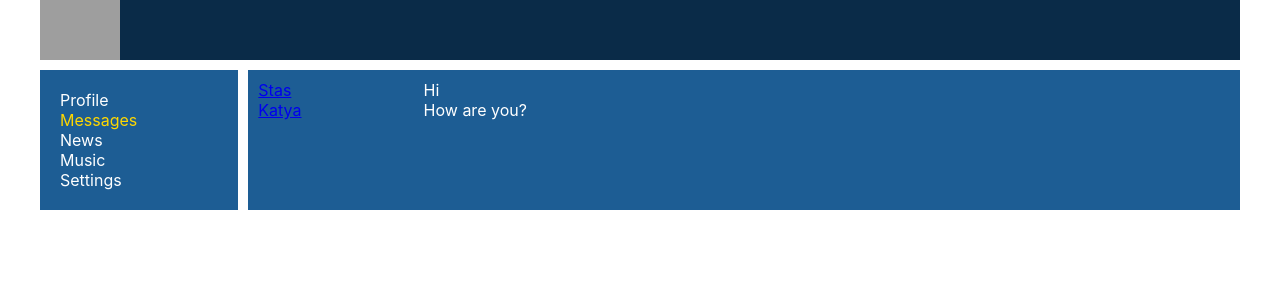
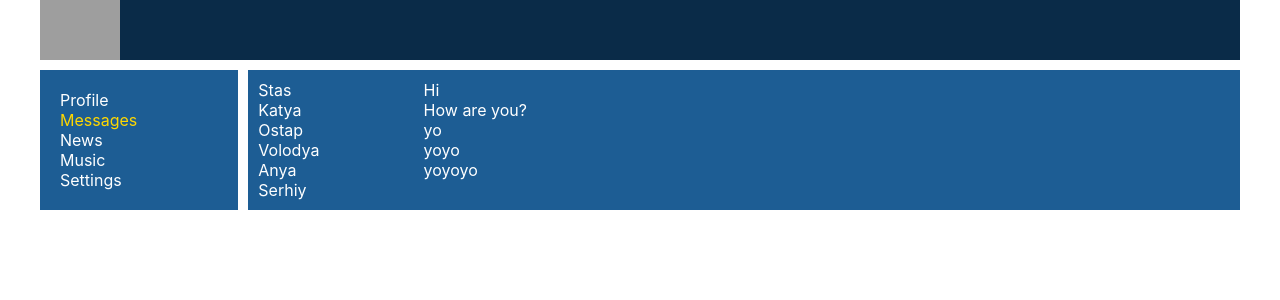
Before and after one commit to postoyevstanislav/my-social-network, a React (Create React App) app: page /dialogs in a window 1280 px wide. Shown: the top 300 px of the page. Built offline with nearby package versions, Linux system fonts and the light colour scheme; grey boxes are pictures that could not be loaded.

Commit message:
no message

```diff
--- a/src/components/Dialogs/Dialogs.jsx
+++ b/src/components/Dialogs/Dialogs.jsx
@@ -2,7 +2,7 @@ import React from "react";
 import style from './Dialogs.module.css'
 import {NavLink} from "react-router-dom";
 
-const dialogsData = [
+const dialogs = [
     {id: 1, name: 'Stas'},
     {id: 2, name: 'Katya'},
     {id: 3, name: 'Ostap'},
@@ -11,7 +11,7 @@ const dialogsData = [
     {id: 6, name: 'Serhiy'}
 ]
 
-const messagesData = [
+const messages = [
     {id: 1, message: 'Hi'},
     {id: 2, message: 'How are you?'},
     {id: 3, message: 'yo'},
@@ -28,21 +28,25 @@ const DialogItem = (props) => {
     </div>)
 }
 const Message = (props) => {
-    return(
+    return (
         <div className={style.message}>{props.message}</div>
     )
 }
+const dialogsElements = dialogs.map(el => {
+    return <DialogItem key={el.id} name={el.name} id={el.id}/>
+})
+const messagesElements = messages.map(el => {
+    return <Message key={el.id} message={el.message}/>
+})
 
 const Dialogs = (props) => {
     return (
         <div className={style.dialogs}>
             <div className={style.dialogsItems}>
-                <DialogItem name={dialogsData[0].name} id={dialogsData[0].id}/>
-                <DialogItem name={dialogsData[1].name} id={dialogsData[1].id}/>
+                {dialogsElements}
             </div>
             <div className={style.messages}>
-                <Message message={messagesData[0].message}/>
-                <Message message={messagesData[1].message}/>
+                {messagesElements}
             </div>
         </div>
     )
--- a/src/components/Dialogs/Dialogs.module.css
+++ b/src/components/Dialogs/Dialogs.module.css
@@ -3,12 +3,14 @@
     grid-template-columns: 2fr 10fr;
 }
 
-.dialog {
-
+.dialog a {
+    color: white;
+    text-decoration: none;
 }
 
 .dialogsItems {
     padding: 10px;
+    color: white;
 }
 .dialogsItems .active {
     color: gold;
@@ -17,7 +19,3 @@
 .messages {
     padding: 10px;
 }
-
-.mesage {
-
-}
--- a/src/components/Profile/MyPosts/MyPosts.jsx
+++ b/src/components/Profile/MyPosts/MyPosts.jsx
@@ -2,10 +2,16 @@ import React from 'react';
 import style from './MyPosts.module.css'
 import Post from "./Post/Post";
 
-const postData = [
+const posts = [
     {id: 1, message: 'Hi, how are you?', likesCount: 10},
-    {id: 2, message: 'It\'s my first post', likesCount: 15}
+    {id: 2, message: 'It\'s my first post', likesCount: 15},
+    {id: 3, message: 'Ciao bello', likesCount: 5},
+    {id: 4, message: 'Ola', likesCount: 8}
 ]
+
+const postsElements = posts.map(el => {
+    return <Post key={el.id} message={el.message} like={el.likesCount} />
+})
 const MyPosts = (props) => {
     return (
         <div className={style.postBlock}>
@@ -21,8 +27,7 @@ const MyPosts = (props) => {
                 </div>
             </div>
             <div className={style.posts}>
-                <Post message={postData[0].message} like ={postData[0].likesCount}/>
-                <Post message={postData[1].message} like ={postData[1].likesCount}/>
+                {postsElements}
             </div>
         </div>
 
```
